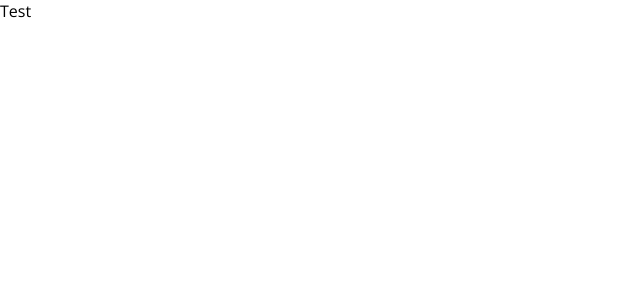
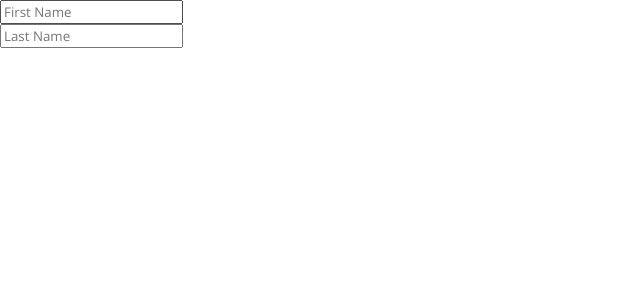
Before and after one commit to Moe-Zart/React-Forms, a React (Create React App) app: page / in a window 1280 px wide. Shown: the top 300 px of the page, without its empty margins (0-640 px from the left). Built offline with nearby package versions, Linux system fonts and the light colour scheme.

Commit message:
firstname form

```diff
--- a/src/App.jsx
+++ b/src/App.jsx
@@ -1,11 +1,15 @@
-import './App.css';
+import "./App.css";
+import React from "react";
+import Forms1 from "./components/Forms1";
 
-function App() {
-  return (
-    <div className="App">
-      <p>Test</p>
-    </div>
-  );
+class App extends React.Component {
+  render() {
+    return (
+      <div className="App">
+        <Forms1 />
+      </div>
+    );
+  }
 }
 
 export default App;
--- /dev/null
+++ b/src/components/Forms1.jsx
@@ -0,0 +1,32 @@
+import React from "react";
+
+class Forms1 extends React.Component {
+    constructor(){
+        super()
+        this.state ={
+            firstName:"",
+            lastName:""
+        }
+        this.handleChange = this.handleChange.bind(this)
+    }
+    handleChange(event){
+        //we dont care what the previous state was, so we directly change the state.
+        //we want the firstName state to change to the current value of the input box.
+        /* when an event fires (e.g: the letters passing into the input area),
+            we pass the predetermined event parameter into the method */
+        this.setState({firstName: event.target.value}) //the target is the input area
+
+    }
+  render() {
+    return (
+      <form>
+        <input type="text" name="firstName" placeholder="First Name" onChange={this.handleChange}/>
+        <br />
+        <input type="text" name="lastName" placeholder="Last Name" onChange={this.handleChange}/>
+        <h1>{this.state.firstName} {this.state.lastName}</h1>
+      </form>
+    );
+  }
+}
+
+export default Forms1;
```
Also changed, not shown: src/App.css (line endings or trailing spaces).
